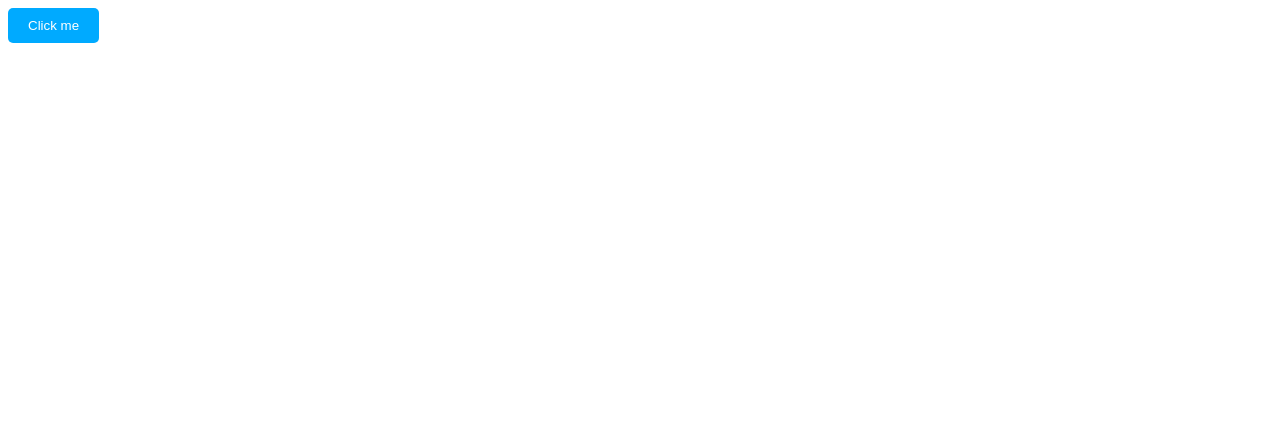
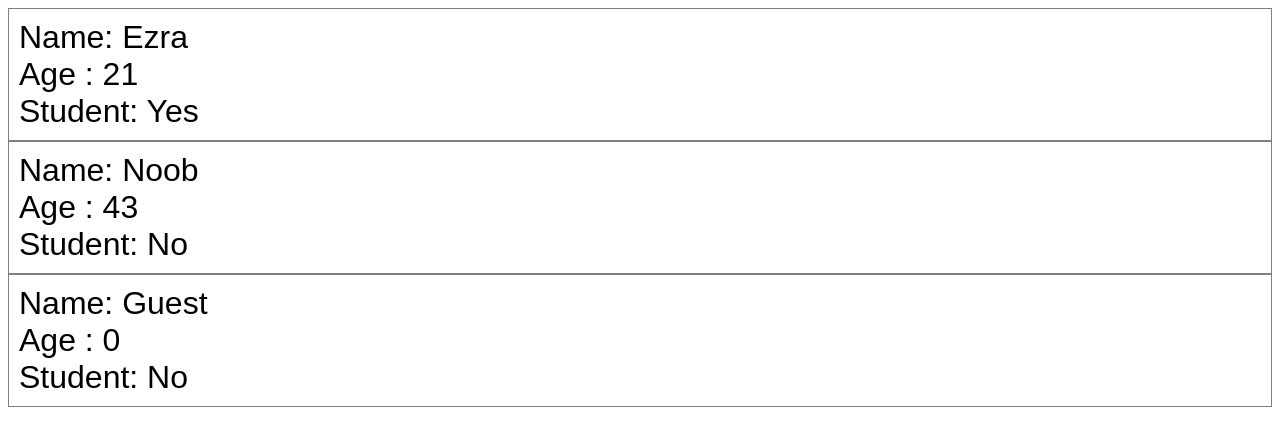
Before and after one commit to ezravergabera/languages, a React (Vite) app in the folder apps/my-react-app/: page / in a window 1280 px wide. Shown: the top 446 px of the page. Built offline with nearby package versions, Linux system fonts and the light colour scheme.

Commit message:
Practiced props in React JSX

```diff
--- a/apps/my-react-app/src/App.jsx
+++ b/apps/my-react-app/src/App.jsx
@@ -3,11 +3,14 @@ import Food from './Food.jsx'
 import Footer from './Footer.jsx'
 import Card from './Card.jsx'
 import Button from './Button/Button.jsx'
+import Student from './Student.jsx'
 
 function App() {
   return (
     <>
-       <Button/>
+       <Student name="Ezra" age={21} isStudent={true}/>
+       <Student name="Noob" age={43} isStudent={false}/>
+       <Student />
     </>
   );
 }
--- /dev/null
+++ b/apps/my-react-app/src/Student.jsx
@@ -0,0 +1,24 @@
+import PropTypes from 'prop-types'
+
+const Student = (props) => {
+  return (
+    <div className="student">
+      <p>Name: {props.name}</p>
+      <p>Age : {props.age}</p>
+      <p>Student: {props.isStudent ? "Yes" : "No"}</p>
+    </div>
+  )
+}
+Student.propTypes = {
+    name: PropTypes.string,
+    age: PropTypes.number,
+    isStudent: PropTypes.bool,
+}
+Student.defaultProps = {
+    name: "Guest",
+    age: 0,
+    isStudent: false,
+}
+
+
+export default Student
--- a/apps/my-react-app/src/index.css
+++ b/apps/my-react-app/src/index.css
@@ -1,3 +1,15 @@
+.student {
+  font-family: Arial, Helvetica, sans-serif;
+  font-size: 2em;
+  padding: 10px;
+  border: 1px solid hsla(0, 0%, 0%, 50%);
+}
+
+.student p{
+  margin: 0;
+}
+
+
 /*
 Card css
 .card {
```
